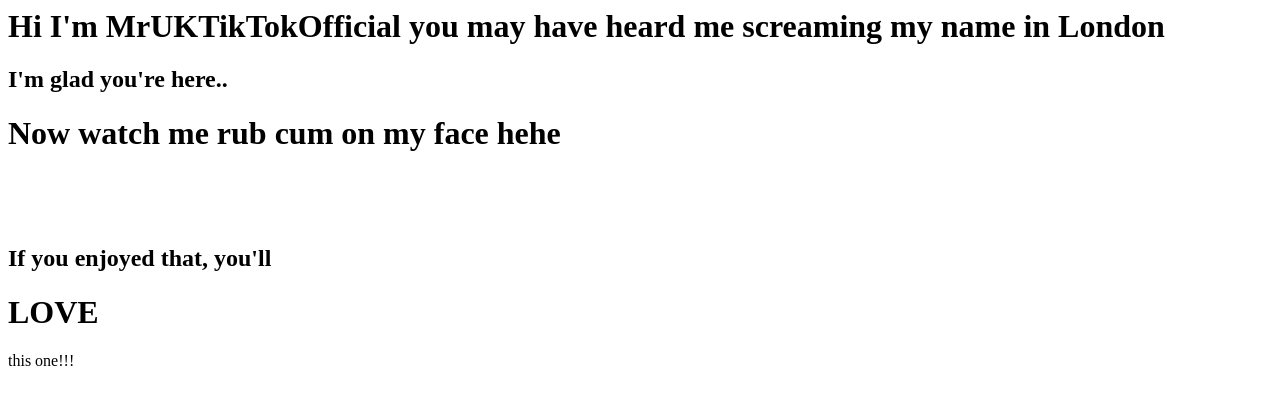
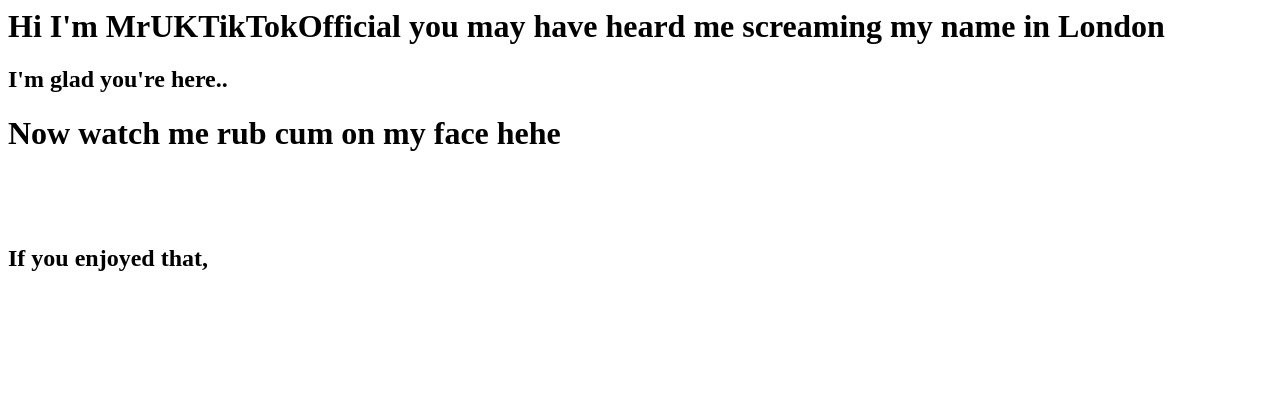
Before and after one commit to mruktiktok/mruktiktok.github.io, a plain HTML site: page index.html in a window 1280 px wide. Drawn offline with Linux system fonts and the light colour scheme; a script that the page names is missing.

Commit message:
Update index.html

```diff
--- a/index.html
+++ b/index.html
@@ -4,5 +4,6 @@
   <br>
 
 <blockquote class="imgur-embed-pub" lang="en" data-id="Syki3df" data-context="false" ><a href="//imgur.com/Syki3df"></a></blockquote><script async src="//s.imgur.com/min/embed.js" charset="utf-8"></script>
+
 <br>
-<h2>If you enjoyed that, you'll</h2><h1>LOVE</h1>this one!!!
+<h2>If you enjoyed that, </h2>
```
